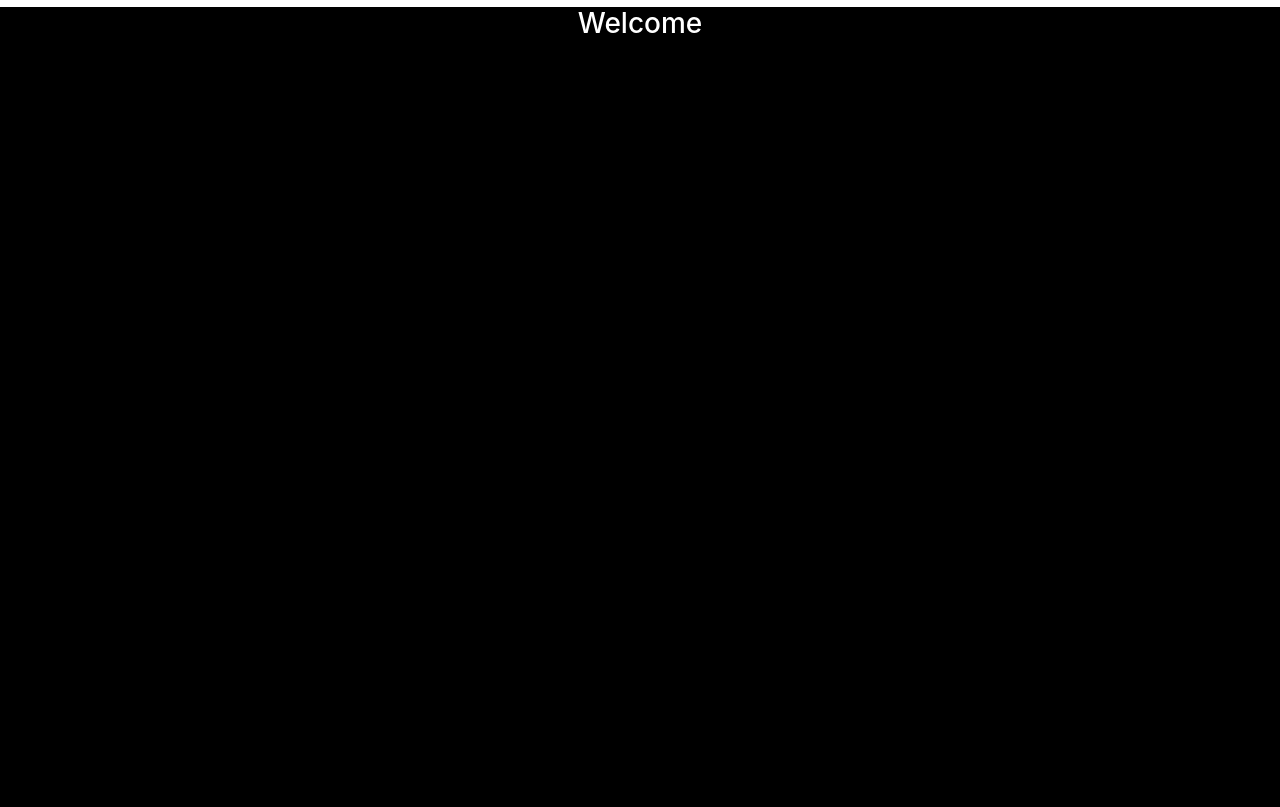
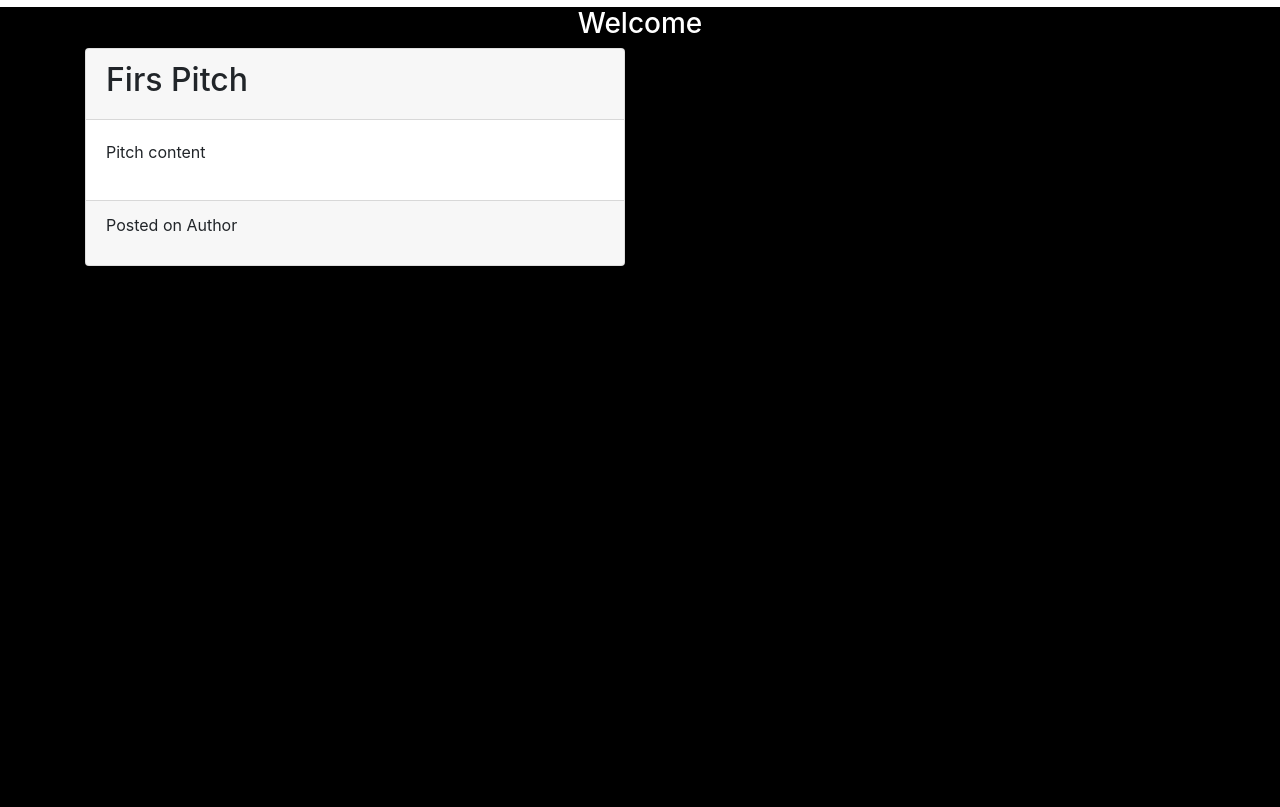
Before and after one commit to IreneMercy/Pitch-List, a Flask app: page / in a window 1280 px wide. Shown: the part 56-863 px from the top of the page. Run offline with Flask 2, Linux system fonts and the light colour scheme; the visitor is signed in with stand-in values (Sample User, id 1); data comes from the database, SQL or seed files in the repository; some libraries are stand-ins or nearby versions.

Commit message:
add pitch template

```diff
--- a/app/templates/index.html
+++ b/app/templates/index.html
@@ -4,7 +4,21 @@
   <div class="container-fluid">
     <div class="container welcome">
       <h3 class="text-center mt-5 text-white">Welcome</h3>
-
+      <div class="row">
+        <div class="col-md-6">
+          <div class="card">
+            <div class="card-header">
+              <h2>Firs Pitch</h2>
+            </div>
+            <div class="card-body">
+              <p>Pitch content</p>
+            </div>
+            <div class="card-footer">
+              <p>Posted on <span>Author</span></p>
+            </div>
+          </div>
+        </div>
+      </div>
     </div>
   </div>
 {% endblock %}
```
